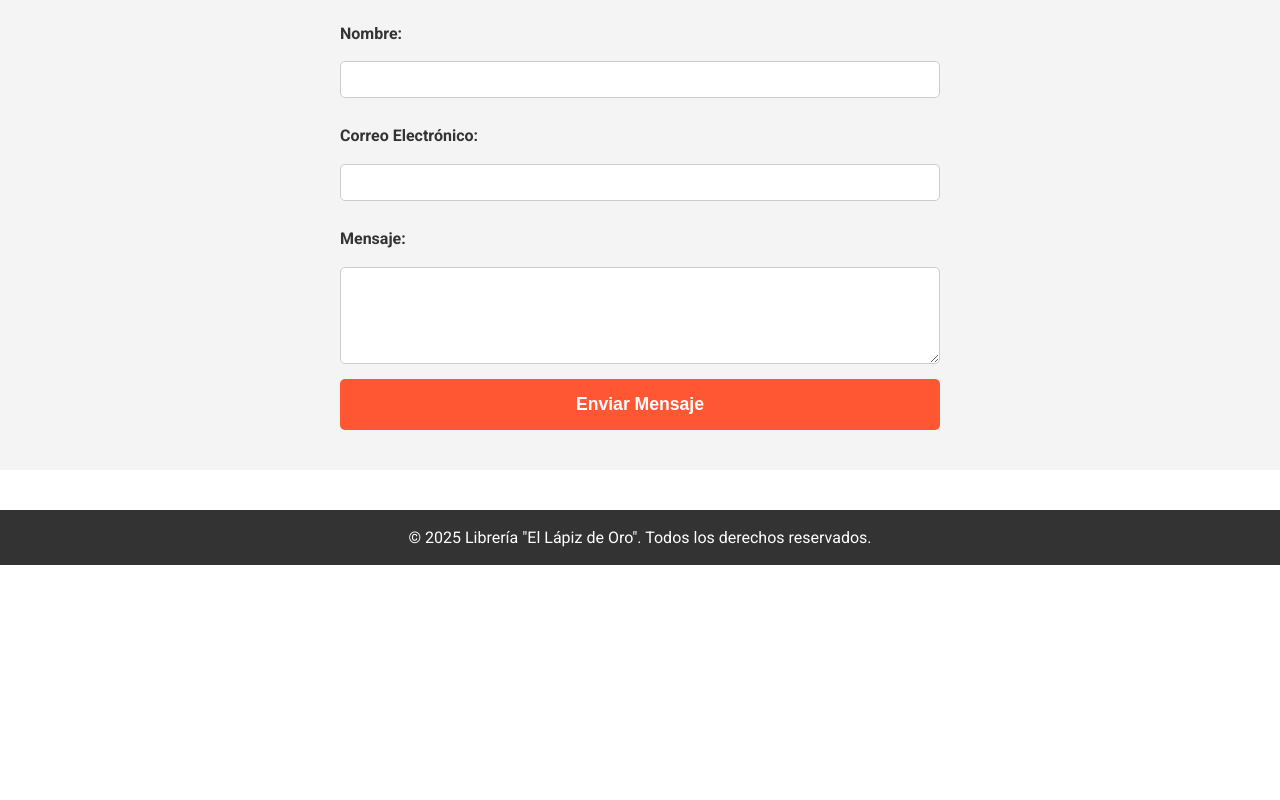
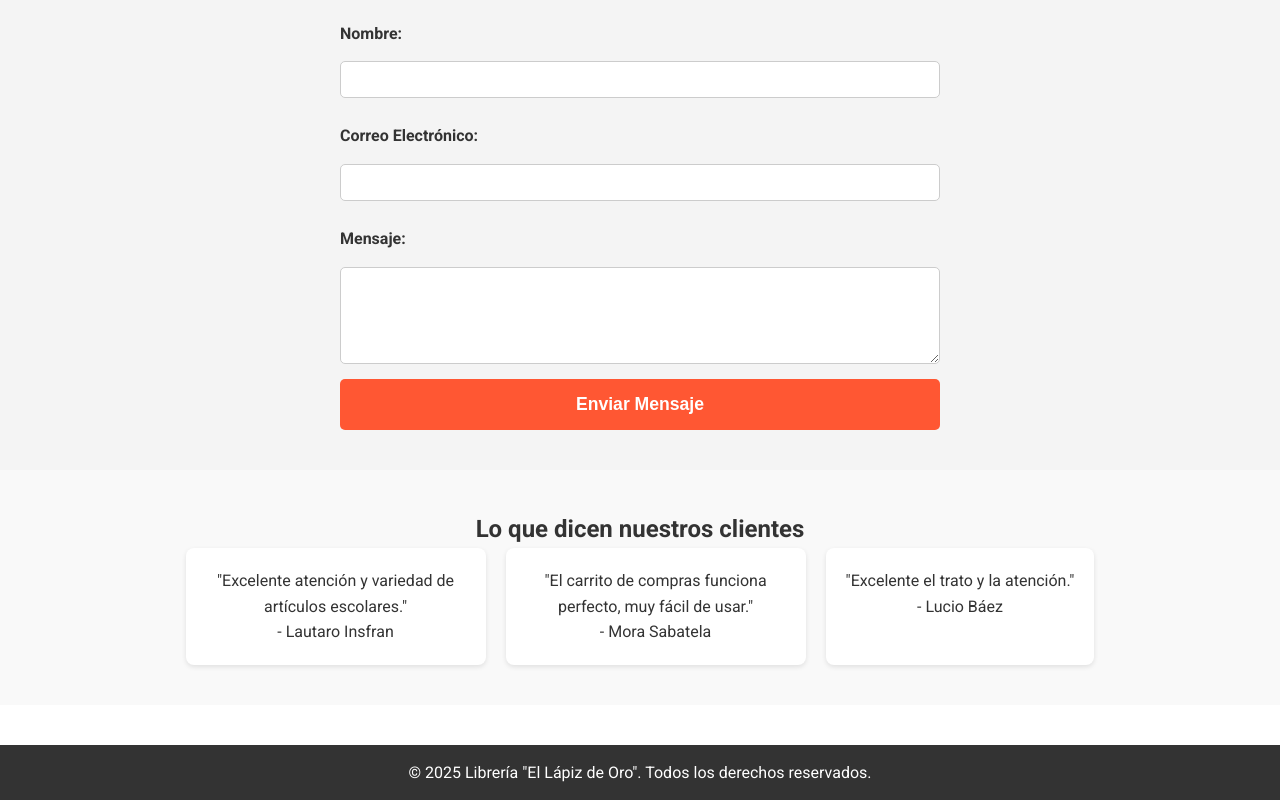
Before and after one commit to juanibarrondo10-ux/mi_web_final, a plain HTML site: page index.html in a window 1280 px wide. Shown: the part 1659-2459 px from the top of the page. Before the commit the page ends 2224 px from the top, so only its background shows below. Drawn offline with Linux system fonts and the light colour scheme.

Commit message:
se agregan modificaciones

```diff
--- a/index.html
+++ b/index.html
@@ -72,7 +72,7 @@
 
         <section id="contacto">
             <h2>Contacto</h2>
-            <form id="form-contacto" action="" method="POST">
+            <form id="form-contacto" action="https://formspree.io/f/xnjaqrny" method="POST">
 
                 <label for="nombre">Nombre:</label>
                 <input type="text" id="nombre" name="nombre" required>
@@ -89,6 +89,24 @@
 
     </main>
 
+    <section class="resenas">
+        <h2>Lo que dicen nuestros clientes</h2>
+        <div class="resenas__contenedor">
+            <div class="resena__card">
+                <p>"Excelente atención y variedad de artículos escolares."</p>
+                <span>- Lautaro Insfran</span>
+            </div>
+            <div class="resena__card">
+                <p>"El carrito de compras funciona perfecto, muy fácil de usar."</p>
+                <span>- Mora Sabatela</span>
+             </div>
+             <div class="resena__card">
+                <p>"Excelente el trato y la atención."</p>
+                <span>- Lucio Báez</span>
+             </div>
+        </div>
+    </section>
+
     <footer>
         <p>© 2025 Librería "El Lápiz de Oro". Todos los derechos reservados.</p>
     </footer>
--- a/styles.css
+++ b/styles.css
@@ -64,7 +64,7 @@ nav ul li a:hover {
 }
 
 .producto__card {
-    width: calc(25% - 20px);
+    flex: 1 1 250px;
     max-width: 350px;
 
     display: flex;
@@ -164,6 +164,25 @@ nav ul li a:hover {
     background-color: #E64A19;
 }
 
+.resenas {
+    padding: 40px 20px;
+    background-color: #f9f9f9;
+    text-align: center;
+}
+.resenas__contenedor {
+    display: flex;
+    justify-content: center;
+    gap: 20px;
+    flex-wrap: wrap;
+}
+.resena__card {
+    background: white;
+    padding: 20px;
+    border-radius: 8px;
+    box-shadow: 0 2px 5px rgba(0,0,0,0.1);
+    max-width: 300px;
+}
+
 footer {
     background-color: #333;
     color: #fff;
```
